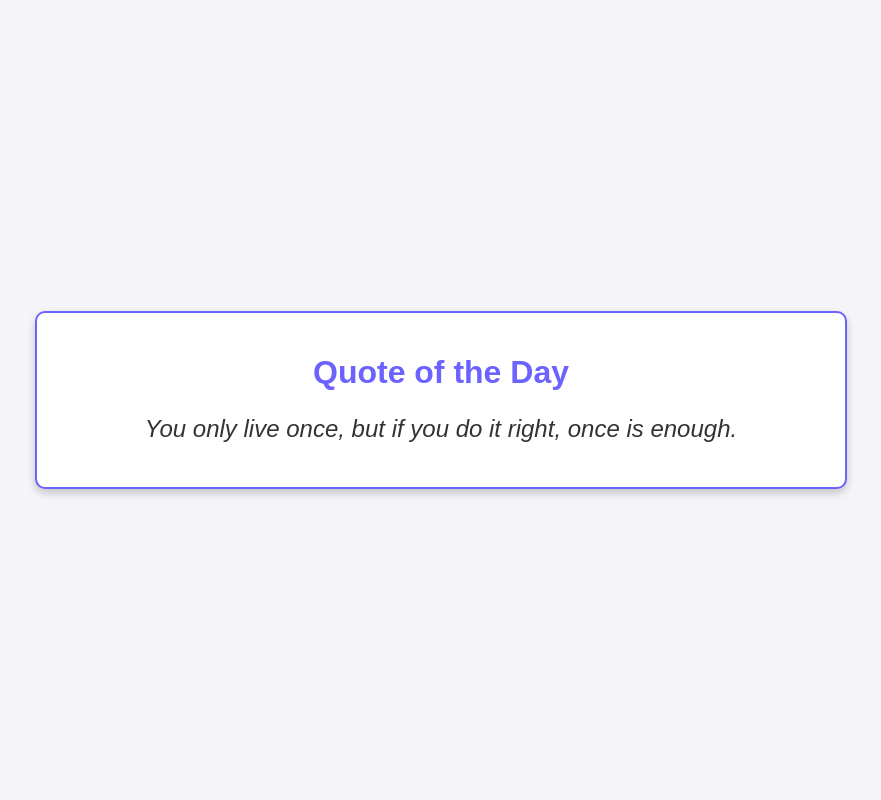
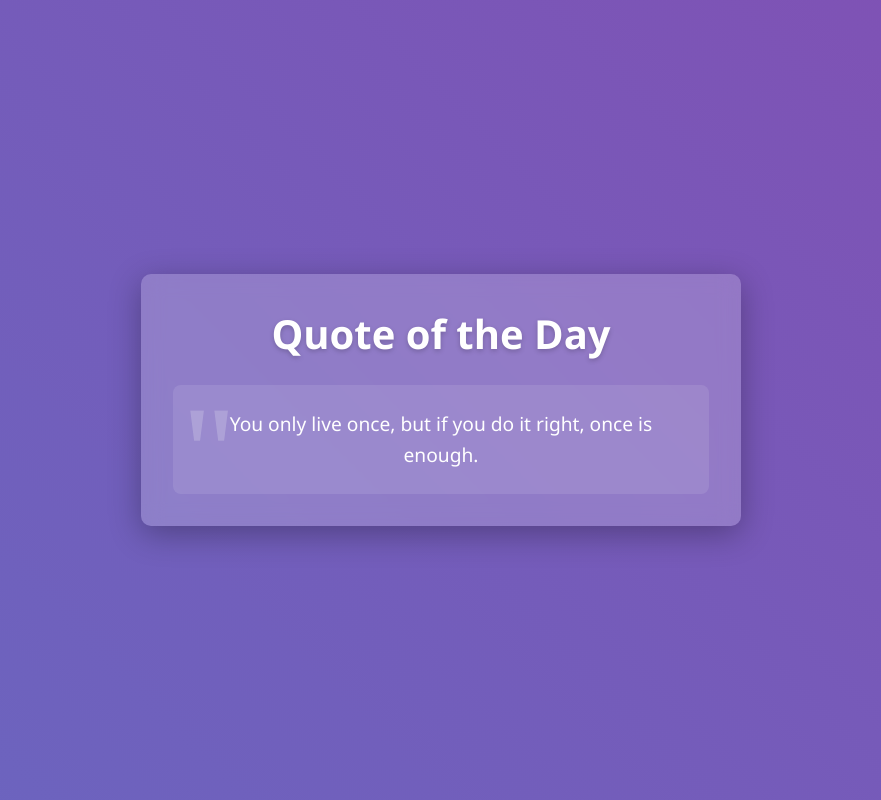
Before and after one commit to manisankar29/Quote-app, a Flask app: page / in a window 1280 px wide. Shown: the whole page, without its empty margins (199-1080 px from the left). Run offline with Flask 3, Linux system fonts and the light colour scheme.

Commit message:
Update style.css

```diff
--- a/static/CSS/style.css
+++ b/static/CSS/style.css
@@ -1,31 +1,152 @@
-body {
-    font-family: Arial, sans-serif;
+/* Base styles and reset */
+* {
     margin: 0;
     padding: 0;
-    background-color: #f4f4f9;
-    display: flex;
-    justify-content: center;
-    align-items: center;
-    height: 100vh;
+    box-sizing: border-box;
+    font-family: 'Segoe UI', Tahoma, Geneva, Verdana, sans-serif;
 }
 
-.container {
-    text-align: center;
-    padding: 20px;
-    border: 2px solid #6c63ff;
-    background-color: #ffffff;
-    border-radius: 10px;
-    box-shadow: 0 4px 8px rgba(0, 0, 0, 0.2);
-    width: 60%;
+body {
+    min-height: 100vh;
+    display: flex;
+    align-items: center;
+    justify-content: center;
+    background: linear-gradient(45deg, #3498db, #8e44ad);
+    background-size: 400% 400%;
+    animation: gradientBackground 15s ease infinite;
+    color: #fff;
+    transition: all 0.5s ease;
 }
 
+/* Container for the quote */
+.container {
+    width: 90%;
+    max-width: 600px;
+    padding: 2rem;
+    border-radius: 10px;
+    background-color: rgba(255, 255, 255, 0.2);
+    backdrop-filter: blur(10px);
+    box-shadow: 0 8px 32px rgba(0, 0, 0, 0.3);
+    text-align: center;
+    transform: translateY(0);
+    transition: all 0.5s ease;
+}
+
+.container:hover {
+    transform: translateY(-10px);
+    box-shadow: 0 15px 40px rgba(0, 0, 0, 0.4);
+}
+
+/* Heading styles */
 h1 {
-    color: #6c63ff;
-    margin-bottom: 20px;
+    margin-bottom: 1.5rem;
+    font-size: 2.5rem;
+    font-weight: 700;
+    color: #fff;
+    text-shadow: 0 2px 5px rgba(0, 0, 0, 0.2);
+    position: relative;
+    display: inline-block;
+}
+
+h1::after {
+    content: '';
+    position: absolute;
+    left: 25%;
+    bottom: -10px;
+    width: 50%;
+    height: 3px;
+    background-color: #fff;
+    transform: scaleX(0);
+    transition: transform 0.5s ease;
+}
+
+.container:hover h1::after {
+    transform: scaleX(1);
+}
+
+/* Quote box styling */
+.quote-box {
+    padding: 1.5rem;
+    border-radius: 8px;
+    background-color: rgba(255, 255, 255, 0.1);
+    position: relative;
+    overflow: hidden;
+    transition: all 0.3s ease;
+}
+
+.quote-box::before {
+    content: '"';
+    position: absolute;
+    top: -20px;
+    left: 10px;
+    font-size: 8rem;
+    opacity: 0.2;
+    color: #fff;
+    font-family: Georgia, serif;
+    transition: all 0.5s ease;
+}
+
+.quote-box:hover::before {
+    transform: translateY(10px) rotate(-10deg);
+    opacity: 0.3;
+}
+
+.quote-box p {
+    font-size: 1.2rem;
+    line-height: 1.6;
+    font-weight: 400;
+    position: relative;
+    z-index: 1;
+}
+
+/* Animations */
+@keyframes gradientBackground {
+    0% {
+        background-position: 0% 50%;
+    }
+    50% {
+        background-position: 100% 50%;
+    }
+    100% {
+        background-position: 0% 50%;
+    }
+}
+
+/* Media queries for responsiveness */
+@media (max-width: 768px) {
+    .container {
+        width: 95%;
+        padding: 1.5rem;
+    }
+
+    h1 {
+        font-size: 2rem;
+    }
+
+    .quote-box p {
+        font-size: 1rem;
+    }
+}
+
+/* Dark mode detection - changes color scheme automatically */
+@media (prefers-color-scheme: dark) {
+    body {
+        background: linear-gradient(45deg, #2c3e50, #4a235a);
+        background-size: 400% 400%;
+    }
+
+    .container {
+        background-color: rgba(0, 0, 0, 0.3);
+    }
+}
+
+/* Optional additions for more dynamic behavior */
+/* This will make the quote appear with a fade-in effect when page loads */
+@keyframes fadeIn {
+    from { opacity: 0; transform: translateY(20px); }
+    to { opacity: 1; transform: translateY(0); }
 }
 
 .quote-box {
-    font-size: 1.5rem;
-    font-style: italic;
-    color: #333333;
+    animation: fadeIn 1s ease-out forwards;
 }
```
